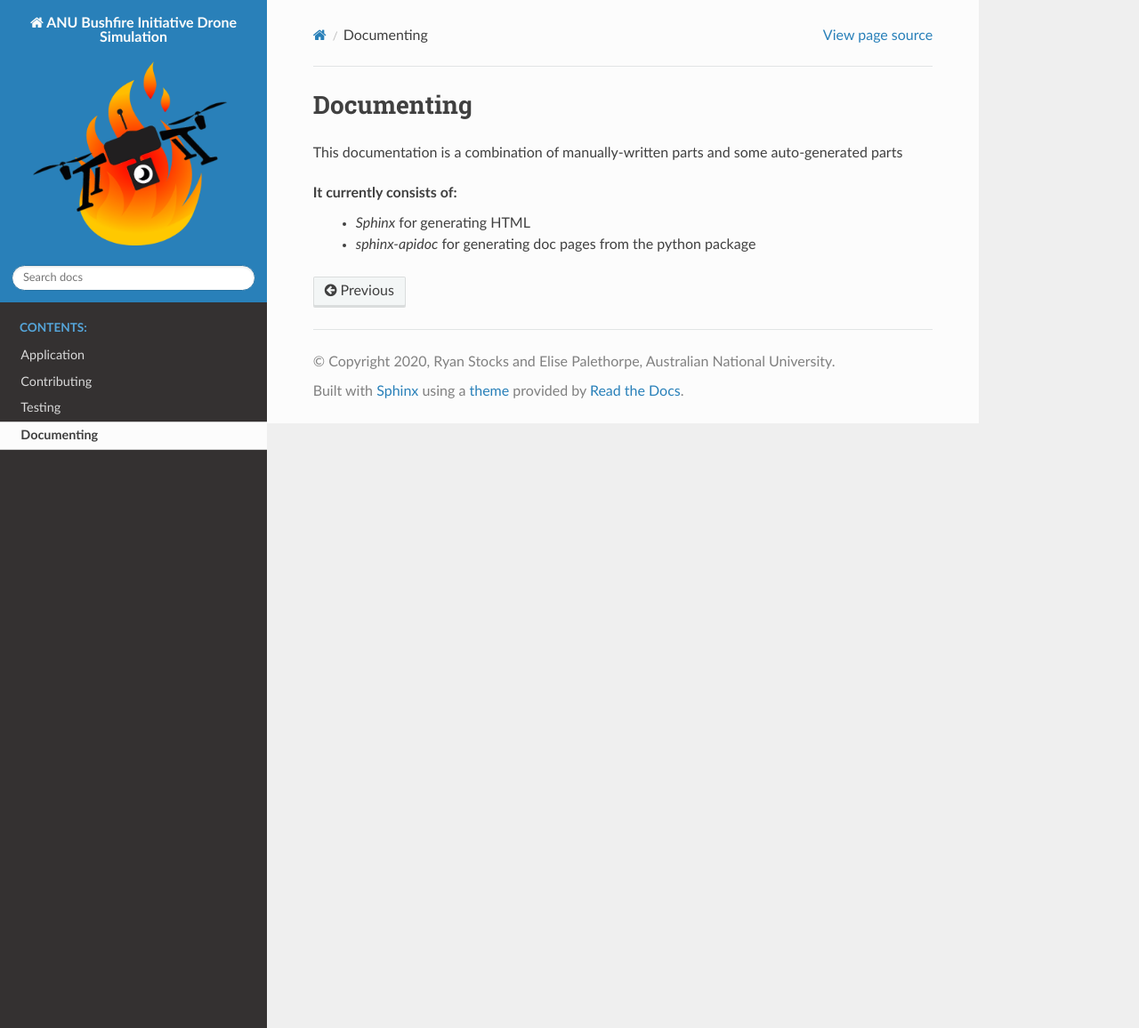
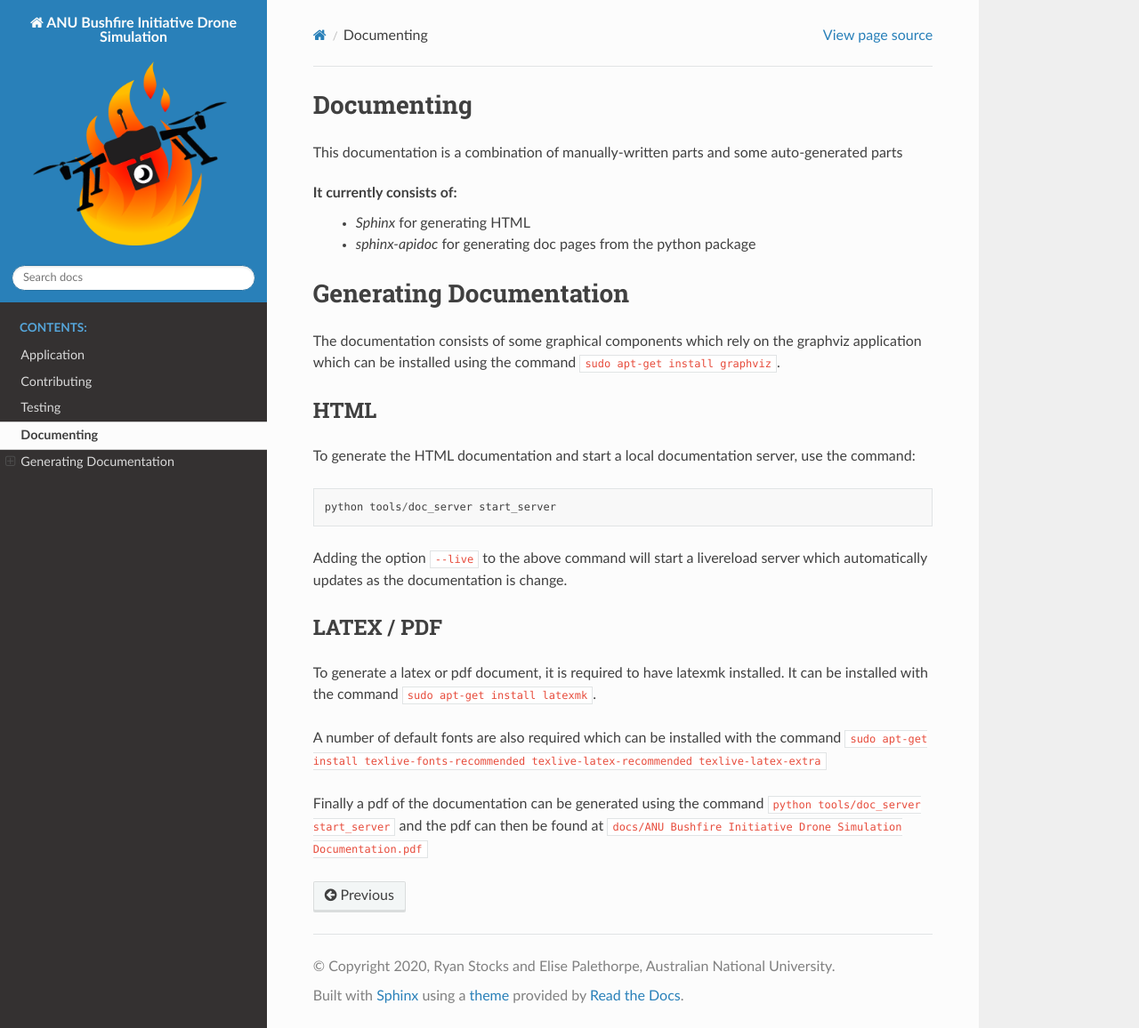
Before and after one commit to ANUBushfireInitiative/bushfire-drone-simulation, a Sphinx documentation site: the page built from docs/source/documenting/documenting.rst, in a window 1280 px wide and 1156 px high. Shown: the whole window at 89% size. Built offline with Sphinx 7.4.7 and the Read the Docs theme 2.0.0, drawn with Linux system fonts in a browser that asks for light colours; pages that are not in the unit, such as notebooks, are missing from menus.

Commit message:
Added gui template, pdf documentation generator and minor documentation modifications

```diff
--- a/docs/source/conf.py
+++ b/docs/source/conf.py
@@ -67,6 +67,7 @@ napoleon_use_param = True
 html_theme = "sphinx_rtd_theme"
 
 html_logo = "drone_simulation_logo.png"
+html_favicon = "drone_simulation_logo.png"
 
 html_theme_options = {"logo_only": False}
 
--- a/docs/source/documenting/documenting.rst
+++ b/docs/source/documenting/documenting.rst
@@ -7,6 +7,28 @@ It currently consists of:
     - `Sphinx` for generating HTML
     - `sphinx-apidoc` for generating doc pages from the python package
 
+Generating Documentation
+========================
+
+The documentation consists of some graphical components which rely on the graphviz application which can be installed using the command ``sudo apt-get install graphviz``.
+
+HTML
+----
+
+To generate the HTML documentation and start a local documentation server, use the command::
+
+    python tools/doc_server start_server
+
+Adding the option ``--live`` to the above command will start a livereload server which automatically updates as the documentation is change.
+
+LATEX / PDF
+-----------
+
+To generate a latex or pdf document, it is required to have latexmk installed. It can be installed with the command ``sudo apt-get install latexmk``.
+
+A number of default fonts are also required which can be installed with the command ``sudo apt-get install texlive-fonts-recommended texlive-latex-recommended texlive-latex-extra``
+
+Finally a pdf of the documentation can be generated using the command ``python tools/doc_server start_server`` and the pdf can then be found at ``docs/ANU Bushfire Initiative Drone Simulation Documentation.pdf``
 
 .. toctree::
    :maxdepth: 4
```
Also changed, not shown: README.md (+3 -3 lines), 4 other files.
